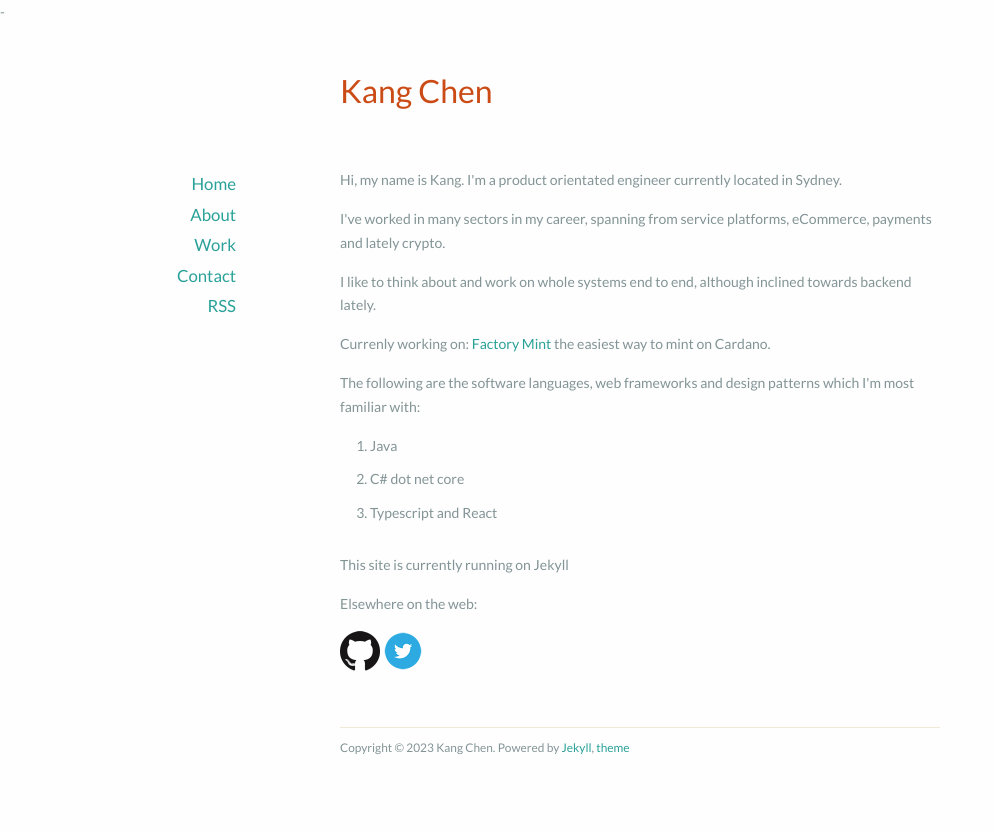
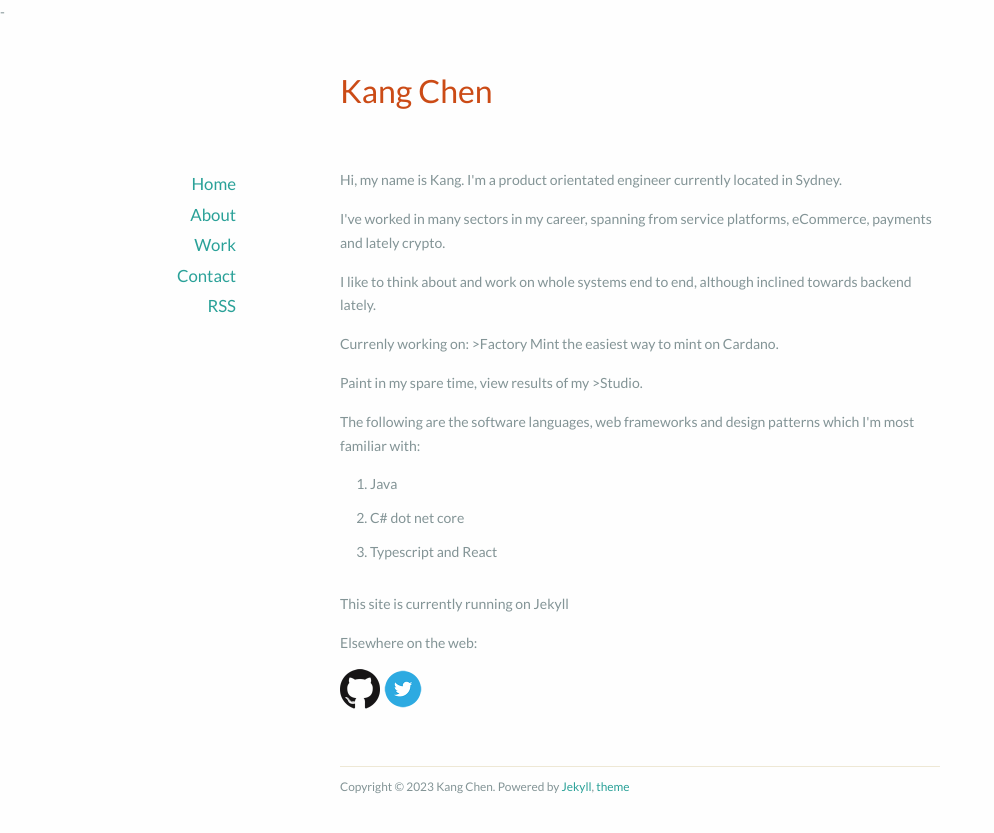
Before and after one commit to kang-chen/kang-chen.github.io, a Jekyll site: the page built from about/index.html, in a window 1280 px wide. Shown: the top 833 px of the page, without its empty margins (0-994 px from the left). Built offline with Jekyll 4.4.1, drawn with Linux system fonts in a browser that asks for light colours; nearby versions of some CDN libraries.

Commit message:
update studio link

```diff
--- a/about/index.html
+++ b/about/index.html
@@ -6,7 +6,8 @@
   <p>Hi, my name is Kang. I'm a product orientated engineer currently located in Sydney.</p>
   <p>I've worked in many sectors in my career, spanning from service platforms, eCommerce, payments and lately crypto.</p>
   <p>I like to think about and work on whole systems end to end, although inclined towards backend lately.</p>
-  <p>Currenly working on: <a href="https://dev.factorymint.com/">Factory Mint</a> the easiest way to mint on Cardano.</p>
+  <p>Currenly working on: <a href="https://dev.factorymint.com/" target="_blank" rel="noopener noreferrer"></a>>Factory Mint</a> the easiest way to mint on Cardano.</p>
+  <p>Paint in my spare time, view results of my <a href="https://kang.studio" target="_blank" rel="noopener noreferrer"></a>>Studio</a>.</p>
 </div>
 <!-- <nav>
   <ul>
```
